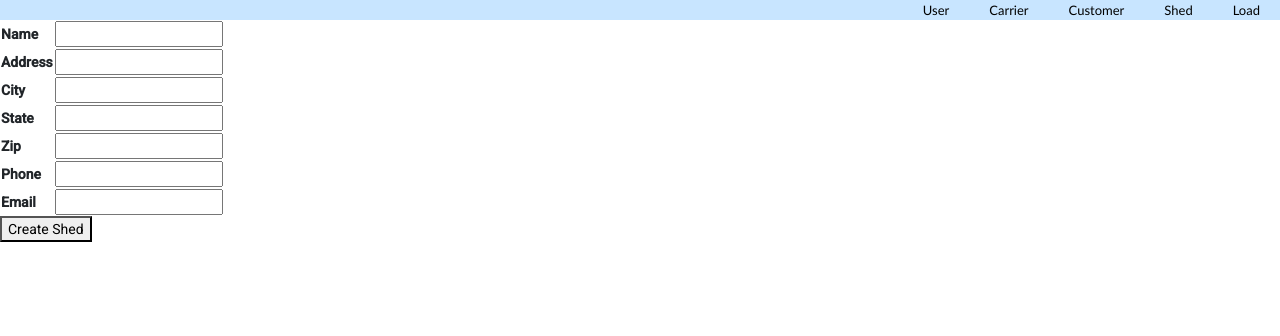
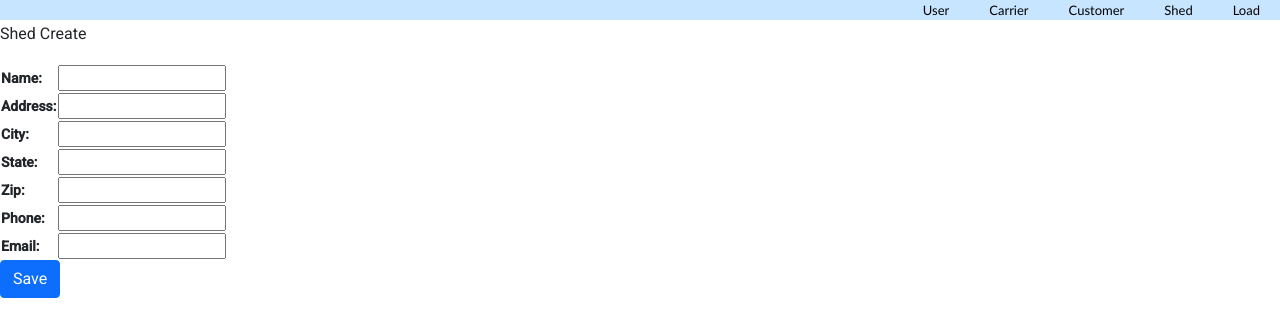
Before and after one commit to gpdoud/TQL-Load-Manager-Client-Prototype, an Angular app: page /shed/create in a window 1280 px wide. Shown: the top 336 px of the page. Built offline with nearby package versions, Linux system fonts and the light colour scheme.

Commit message:
merge user style into shed style

```diff
--- a/src/app/shed/shed-create/shed-create.component.html
+++ b/src/app/shed/shed-create/shed-create.component.html
@@ -1,33 +1,32 @@
+<h3>Shed Create</h3>
 <table>
-    <tbody>
     <tr>
-            <th>Name</th>
-            <td><input [(ngModel)]="newShed.name" type="text"></td>
+        <th>Name:</th>
+        <td><input [(ngModel)]= "newShed.name" type = "text"></td>
     </tr>
     <tr>
-            <th>Address</th>
-            <td><input [(ngModel)]="newShed.address" type="text"></td>
+        <th>Address:</th>
+        <td><input [(ngModel)]= "newShed.address" type = "text"></td>
     </tr>
     <tr>
-            <th>City</th>
-            <td><input [(ngModel)]="newShed.city" type="text"></td>
+        <th>City:</th>
+        <td><input [(ngModel)] = "newShed.city" type = "text"></td>
     </tr>
     <tr>
-            <th>State</th>
-            <td><input [(ngModel)]="newShed.state" type="text"></td>
+        <th>State:</th>
+        <td><input [(ngModel)] = "newShed.state" type = "text"></td>
     </tr>
     <tr>
-            <th>Zip</th>
-            <td><input [(ngModel)]="newShed.zip" type="text"></td>
+        <th>Zip:</th>
+        <td><input [(ngModel)] = "newShed.zip" type = "text"></td>
     </tr>
     <tr>
-            <th>Phone</th>
-            <td><input [(ngModel)]="newShed.phone" type="text"></td>
+        <th>Phone:</th>
+        <td><input [(ngModel)] = "newShed.phone" type = "text"></td>
     </tr>
     <tr>
-            <th>Email</th>
-            <td><input [(ngModel)]="newShed.email" type="text"></td>
+        <th>Email:</th>
+        <td><input [(ngModel)] = "newShed.email" type = "text"></td>
     </tr>
-    </tbody>
 </table>
-<button (click)="create()">Create Shed</button>
+<button (click)="create()" class = "btn btn-primary">Save</button>
--- a/src/app/shed/shed-detail/shed-detail.component.html
+++ b/src/app/shed/shed-detail/shed-detail.component.html
@@ -1,3 +1,4 @@
+<h3>Shed Detail</h3>
 <table>
     <tbody>
 
@@ -35,4 +36,4 @@
         </tr>
     </tbody>
 </table>
-<button (click)="delete()">Delete</button>
+<button (click)="delete()" class = "btn btn-primary">Delete</button>
--- a/src/app/shed/shed-edit/shed-edit.component.html
+++ b/src/app/shed/shed-edit/shed-edit.component.html
@@ -1,37 +1,36 @@
+<h3>Shed Edit</h3>
 <table>
-    <tbody>
     <tr>
-            <th>Id</th>
-            <td> <input disabled type="text" placeholder="{{shed.id}}"></td>
+        <th>Id:</th>
+        <td><input [(ngModel)]="shed.id" type = "number" placeholder = "Shed id" disabled></td>
     </tr>
     <tr>
-            <th>Name</th>
-            <td><input [(ngModel)]="shed.name" type="text" placeholder="{{shed.name}}"></td>
+        <th>Name:</th>
+        <td><input [(ngModel)]= "shed.name" type = "text"></td>
     </tr>
     <tr>
-            <th>Address</th>
-            <td><input [(ngModel)]="shed.address" type="text" placeholder="{{shed.address}}"></td>
+        <th>Address:</th>
+        <td><input [(ngModel)]= "shed.address" type = "text"></td>
     </tr>
     <tr>
-            <th>City</th>
-            <td><input [(ngModel)]="shed.city" type="text" placeholder="{{shed.city}}"></td>
+        <th>City:</th>
+        <td><input [(ngModel)] = "shed.city" type = "text"></td>
     </tr>
     <tr>
-            <th>State</th>
-            <td><input [(ngModel)]="shed.state" type="text" placeholder="{{shed.state}}"></td>
+        <th>State:</th>
+        <td><input [(ngModel)] = "shed.state" type = "text"></td>
     </tr>
     <tr>
-            <th>Zip</th>
-            <td><input [(ngModel)]="shed.zip" type="text" placeholder="{{shed.zip}}"></td>
+        <th>Zip:</th>
+        <td><input [(ngModel)] = "shed.zip" type = "text"></td>
     </tr>
     <tr>
-            <th>Phone</th>
-            <td><input [(ngModel)]="shed.phone" type="text" placeholder="{{shed.phone}}"></td>
+        <th>Phone:</th>
+        <td><input [(ngModel)] = "shed.phone" type = "text"></td>
     </tr>
     <tr>
-            <th>Email</th>
-            <td><input [(ngModel)]="shed.email" type="text" placeholder="{{shed.email}}"></td>
+        <th>Email:</th>
+        <td><input [(ngModel)] = "shed.email" type = "text"></td>
     </tr>
-    </tbody>
 </table>
-<button (click)="save()" class="btn-success">Save</button>
+<button (click)="save()" class = "btn btn-primary">Save</button>
```
Lines whose indentation alone changed are shown as unchanged.
